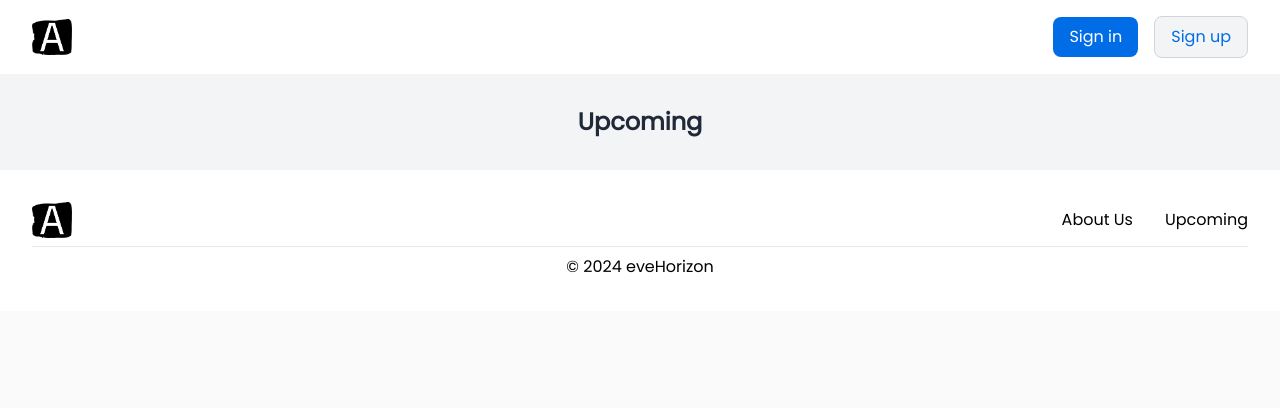
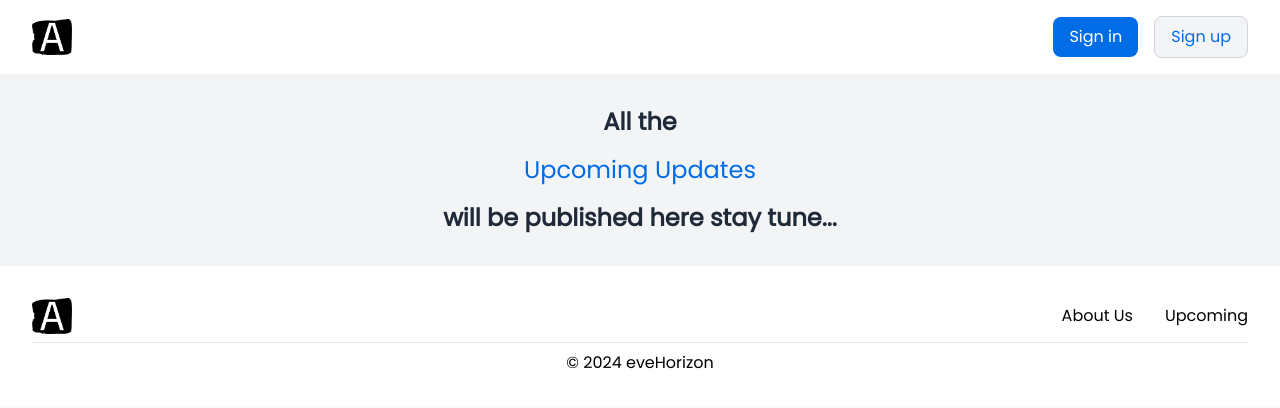
Before and after one commit to amitver01/eventHorizon, a React (Vite) app: page /upcoming in a window 1280 px wide. Shown: the top 408 px of the page. Built offline with nearby package versions, Linux system fonts and the light colour scheme; no server answers.

Commit message:
navigate

```diff
--- a/src/pages/AddEvent.jsx
+++ b/src/pages/AddEvent.jsx
@@ -1,7 +1,7 @@
 import { useContext, useState } from 'react';
 import axios from 'axios';
 import { UserContext } from '../UserContext';
-
+import { useNavigate } from 'react-router-dom';
 export default function AddEvent() {
   const { user } = useContext(UserContext);
   const [formData, setFormData] = useState({
@@ -41,6 +41,7 @@ export default function AddEvent() {
       });
       console.log('Event posted successfully:', response.data);
       alert('Event posted successfully!');
+      navigate('/');
     } catch (error) {
       console.error('Error posting event:', error);
       alert('Failed to post event.');
--- a/src/pages/Header.jsx
+++ b/src/pages/Header.jsx
@@ -23,7 +23,6 @@ export default function Header() {
           <img src="/logo.png" alt="Logo" className="w-26 h-9" />
         </Link>
 
-        {/* Conditionally render the Create Event button only if the user is logged in */}
         {!!user && (
           <Link to={'/createEvent'} className="hidden md:flex items-center space-x-2 py-2 px-4 rounded-lg text-primary bg-white border border-primary hover:text-white hover:bg-primary hover:shadow-md transition-all">
             <svg xmlns="http://www.w3.org/2000/svg" fill="none" viewBox="0 0 24 24" strokeWidth={1.5} stroke="currentColor" className="w-5 h-5">
--- a/src/pages/Upcoming.jsx
+++ b/src/pages/Upcoming.jsx
@@ -2,8 +2,10 @@ import React from 'react'
 
 export const Upcoming = () => {
   return (
-    <div className="w-full h-full flex items-center justify-center bg-gray-100 p-8">
-    <h1 className="text-2xl font-semibold text-gray-800">Upcoming</h1>
+    <div className="w-full h-full flex flex-col items-center justify-center bg-gray-100 p-8 space-y-4">
+    <h1 className="text-2xl font-semibold text-gray-800">All the  </h1>
+    <span className='text-2xl text-primary'>Upcoming Updates</span>
+     <h1 className='text-2xl font-semibold text-gray-800'>  will be published here stay tune...</h1>
   </div>
   )
 }
```
